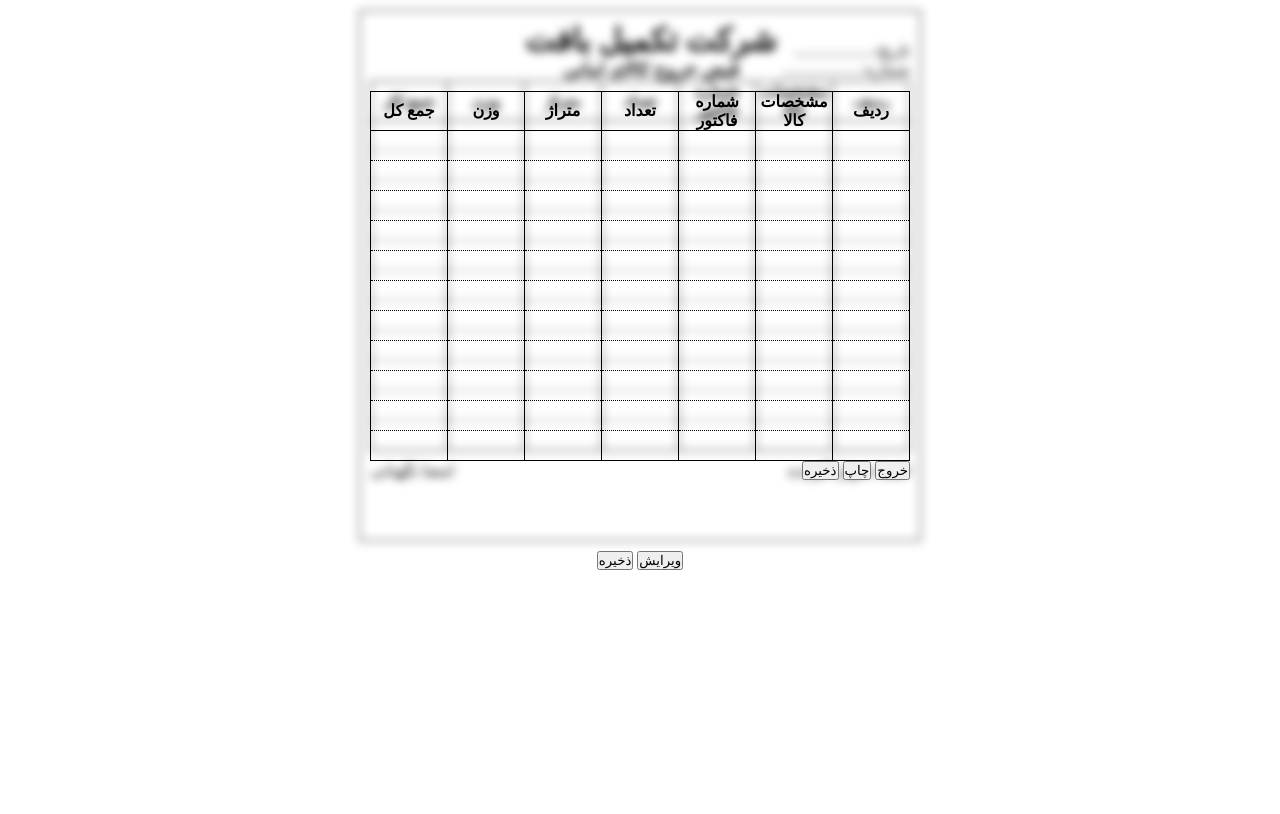
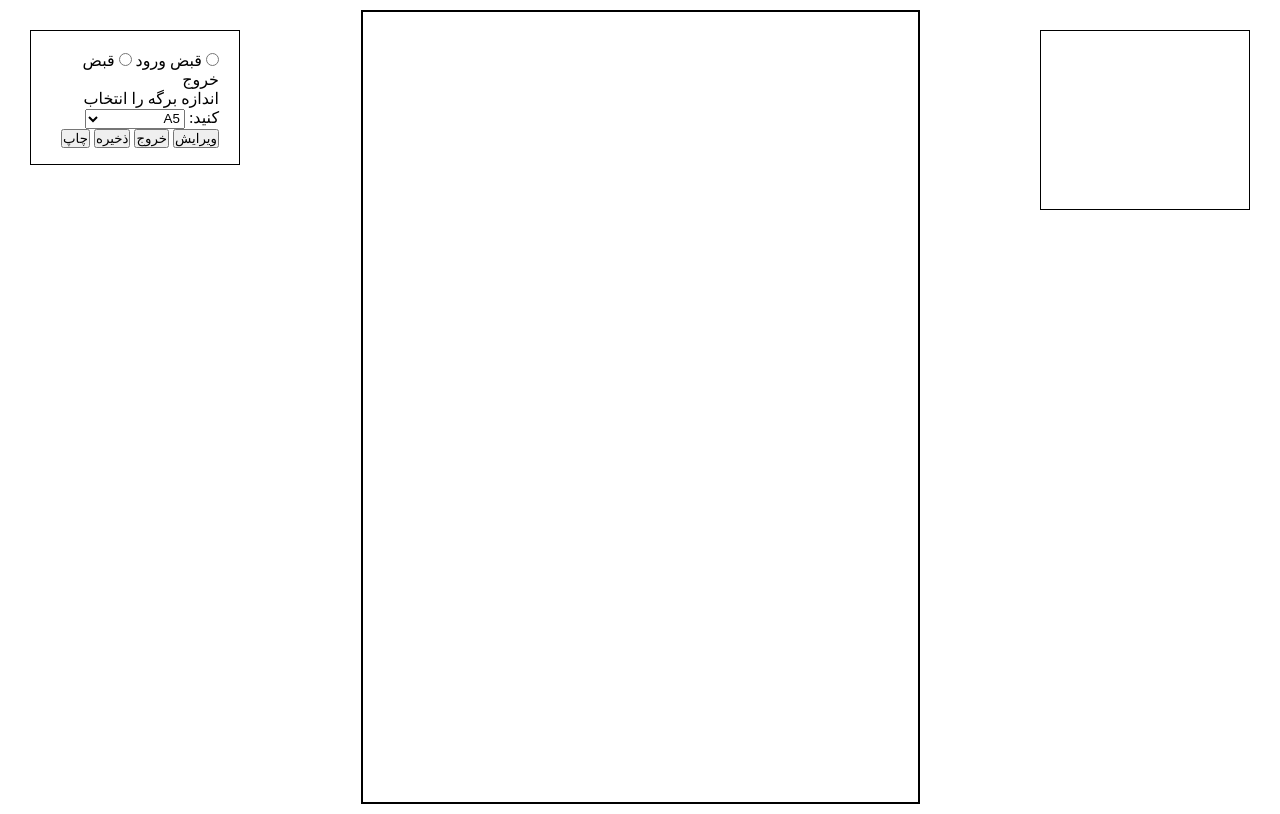
Before and after one commit to StarB0y21/factor, a plain HTML site: page index.html in a window 1280 px wide. Both pictures are taken after a click on the button "ویرایش". Drawn offline with Linux system fonts and the light colour scheme.

Commit message:
updata 2124 23102024

```diff
--- a/index.html
+++ b/index.html
@@ -10,37 +10,27 @@
 </head>
 
 <body>
+    <div id="product-detial-selection">
+    </div>
     <div id="main">
-        <div id="header">
-            <div id="factor-detail">
-                <p>تاریخ:....................</p>
-                <p>شماره:....................</p>
-            </div>
-            <div id="factor-title">
-                <h1>شرکت تکمیل بافت</h1>
-                <h3>قبض خروج کالای امانی</h3>
-            </div>
-        </div>
-        <div id="table">
-            <table id="factor">
-            </table>
-        </div>
-        <div id="footer">
-            <p>امضا تحویل گیرنده</p>
-            <p>امضا نگهبانی</p>
-        </div>
     </div>
-    <div id="edit-table">
-        <table id="edit-factor">
-
-        </table>
+    <div id="factor-type">
+        <input type="radio" name="factor-type-btn" id="enter" value="enter">
+        <label for="enter">قبض ورود</label>
+        <input type="radio" name="factor-type-btn" id="exit" value="exit" onchange="exitFactor()">
+        <label for="exit">قبض خروج</label>
+        <br>
+        <label for="paper">اندازه برگه را انتخاب کنید:</label>
+        <select name="paper" id="paper">
+            <option value="A5">A5</option>
+            <option value="B5">B5</option>
+            <option value="C5">C5</option>
+        </select>
+        <br>
+        <button onclick="editFactor()">ویرایش</button>
         <button onclick="closeEdit()">خروج</button>
-        <button>چاپ</button>
         <button onclick="saveEdit()">ذخیره</button>
-    </div>
-    <div>
-        <button onclick="editFactor()">ویرایش</button>
-        <button>ذخیره</button>
+        <button onclick="print()">چاپ</button>
     </div>
 </body>
 
--- a/script.js
+++ b/script.js
@@ -1,110 +1,103 @@
 "use strict";
 let edit = 0;
-for (let i = 1; i <= 12; i++) {
-    let trTable = document.createElement("tr");
-    trTable.id = i;
-    trTable.classList.add("tr-table");
-    document.getElementById("factor").appendChild(trTable);
-    console.log(`create table row number: ${i}`);
-    for (let z = 0; z <= 6; z++) {
-        if (i == 1) {
-            let thTable = document.createElement("th");
-            thTable.classList.add("th-table");
-            trTable.appendChild(thTable);
-            console.log("zero");
-            switch (true) {
-                case z == 0:
-                    thTable.innerText = "ردیف";
-                    console.log("z = 0");
-                    break;
-                case z == 1:
-                    thTable.innerText = "مشخصات کالا";
-                    console.log("z = 1");
-                    break;
-                case z == 2:
-                    thTable.innerText = "شماره فاکتور";
-                    console.log("z = 2");
-                    break;
-                case z == 3:
-                    thTable.innerText = "تعداد";
-                    console.log("z = 3");
-                    break;
-                case z == 4:
-                    thTable.innerText = "متراژ";
-                    console.log("z = 4");
-                    break;
-                case z == 5:
-                    thTable.innerText = "وزن";
-                    console.log("z = 5");
-                    break;
-                case z == 6:
-                    thTable.innerText = "جمع کل";
-                    console.log("z = 6");
-                    break;
-                default:
-                    window.alert("end");
-                    break;
-            }
-        } else {
-            let tdTable = document.createElement("td");
-            tdTable.innerText = "";
-            tdTable.classList.add("td-table");
-            trTable.appendChild(tdTable);
-            console.log("td");
-        }
-    }
-}
+let exitTableExist = 0;
+let enterTableExist = 0;
+document.getElementById("main").style.pointerEvents = "none";
+function exitFactor() {
 
-document.getElementById("edit-table").style.visibility = "hidden";
+    if (exitTableExist == 1) {
+        window.alert("جدول ایجاد شده است");
+    } else {
+        exitTableExist = 1;
 
-function editFactor() {
-    document.getElementById("edit-table").style.visibility = "visible";
-    document.getElementById("main").style.filter = "blur(5px)";
-    if (edit == 0) {
-        edit = 1;
-        console.log(`${edit}`);
+        let mainSection = document.getElementById("main");
+
+        let headerSection = document.createElement("div");
+        headerSection.id = "header";
+
+        let factorDetailSection = document.createElement("div");
+        factorDetailSection.id = "factor-detail";
+        let dateItem = document.createElement("p");
+        dateItem.innerText = "تاریخ:....................";
+        let numberItem = document.createElement("p");
+        numberItem.innerText = "شماره:....................";
+
+        let factorTitleSection = document.createElement("div");
+        factorTitleSection.id = "factor-title";
+        let factorTitleItem = document.createElement("h1");
+        factorTitleItem.innerText = "شرکت تکمیل بافت";
+        let factorSecTitleItem = document.createElement("h3");
+        factorSecTitleItem.innerText = "قبض خروج کالای امانی";
+
+        let customerSection = document.createElement("div");
+        customerSection.id = "customer";
+        let customerNameItem = document.createElement("p");
+        customerNameItem.innerText = "نام مشتری:";
+
+        let tableSction = document.createElement("div");
+        tableSction.id = "table";
+
+        let factorTableSection = document.createElement("table");
+        factorTableSection.id = "factor";
+
+        let footerSection = document.createElement("div");
+        footerSection.id = "footer";
+
+        let deliverySignature = document.createElement("p");
+        deliverySignature.innerText = "امضا تحویل گیرنده";
+
+        let guardingSignature = document.createElement("p");
+        guardingSignature.innerText = "امضا نگهبانی";
+
+        factorDetailSection.appendChild(dateItem);
+        factorDetailSection.appendChild(numberItem);
+        factorTitleSection.appendChild(factorTitleItem);
+        factorTitleSection.appendChild(factorSecTitleItem);
+        customerSection.appendChild(customerNameItem);
+        headerSection.appendChild(factorDetailSection);
+        headerSection.appendChild(factorTitleSection);
+        headerSection.appendChild(customerSection);
+        tableSction.appendChild(factorTableSection);
+        footerSection.appendChild(deliverySignature);
+        footerSection.appendChild(guardingSignature);
+        mainSection.appendChild(headerSection);
+        mainSection.appendChild(tableSction);
+        mainSection.appendChild(footerSection);
 
         for (let i = 1; i <= 12; i++) {
             let trTable = document.createElement("tr");
             trTable.id = i;
             trTable.classList.add("tr-table");
-            document.getElementById("edit-factor").appendChild(trTable);
-            console.log(`create table row number: ${i}`);
-
+            trTable.classList.add(`tr-${i}`);
+            factorTableSection.appendChild(trTable);
             for (let z = 0; z <= 6; z++) {
                 if (i == 1) {
                     let thTable = document.createElement("th");
                     thTable.classList.add("th-table");
+                    thTable.classList.add(`th-${i}-${z}`);
+                    thTable.id = `th-${i}-${z}`;
                     trTable.appendChild(thTable);
-                    console.log("zero");
                     switch (true) {
                         case z == 0:
                             thTable.innerText = "ردیف";
-                            console.log("z = 0");
                             break;
                         case z == 1:
                             thTable.innerText = "مشخصات کالا";
-                            console.log("z = 1");
                             break;
                         case z == 2:
                             thTable.innerText = "شماره فاکتور";
-                            console.log("z = 2");
                             break;
                         case z == 3:
                             thTable.innerText = "تعداد";
-                            console.log("z = 3");
                             break;
                         case z == 4:
                             thTable.innerText = "متراژ";
-                            console.log("z = 4");
                             break;
                         case z == 5:
                             thTable.innerText = "وزن";
-                            console.log("z = 5");
                             break;
                         case z == 6:
                             thTable.innerText = "جمع کل";
-                            console.log("z = 6");
                             break;
                         default:
                             window.alert("end");
@@ -113,28 +106,95 @@ function editFactor() {
                 } else {
                     let tdTable = document.createElement("td");
                     let inputs = document.createElement("input");
-                    inputs.type = "text";
-                    inputs.classList.add("inputs");
-                    tdTable.innerText = "";
-                    tdTable.appendChild(inputs);
+                    inputs.id = `inputs-${z}-${i}`;
                     tdTable.classList.add("td-table");
+                    tdTable.classList.add(`td-${i}-${z}`);
+                    tdTable.id = `td-${i}-${z}`;
+
                     trTable.appendChild(tdTable);
-                    console.log("td");
+                    if (z == 1) {
+                        let textAreaItam = document.createElement("textarea");
+                        textAreaItam.addEventListener("click", productList);
+                        textAreaItam.id = `inputs-${z}-${i}`;
+                        tdTable.appendChild(textAreaItam);
+
+                    } else {
+                        inputs.type = "text";
+                        inputs.classList.add("inputs");
+                        inputs.id = `inputs-${z}-${i}`;
+                        tdTable.appendChild(inputs);
+                    }
                 }
             }
         }
     }
-
 }
 
 
+function editFactor() {
+    document.getElementById("main").style.pointerEvents = "auto";
+}
+
 function closeEdit() {
-    document.getElementById("edit-table").style.visibility = "hidden";
-    document.getElementById("main").style.filter = "";
-    // edit = 0;
-    console.log(`${edit}`);
+    document.getElementById("main").style.pointerEvents = "none";
 }
 
 function saveEdit() {
+    document.getElementById("product-detial-selection").style.display = "none";
+    document.getElementById("factor-type").style.display = "none";
+    print();
+    document.getElementById("product-detial-selection").style.display = "block";
+    document.getElementById("factor-type").style.display = "block";
+}
 
+function productList() {
+    let thisItem = this;
+
+    let productDetialSelection = document.getElementById("product-detial-selection");
+
+    let detailLable = document.createElement("lable");
+    detailLable.setAttribute("for", "product-detial-selection");
+
+    let inputProductList = document.createElement("input");
+    inputProductList.id = "product-type-input";
+    inputProductList.setAttribute("list", "product-types");
+
+    let dataListProduct = document.createElement("datalist");
+    dataListProduct.id = "product-types";
+
+    let breakLine = document.createElement("br");
+
+    let submitButton = document.createElement("button");
+    submitButton.innerText = "درج";
+    submitButton.id = "type-submit";
+    submitButton.addEventListener("click", function () {
+        setProductType(thisItem);
+    });
+
+    let opt1 = document.createElement("option");
+    opt1.value = "رنگرزی و تکمیل پارچه 270 گرمی";
+    let opt2 = document.createElement("option");
+    opt2.value = "رنگرزی و تکمیل پارچه 500 گرمی";
+    let opt3 = document.createElement("option");
+    opt3.value = "چاپ و تکمیل پارچه 270 گرمی";
+    let opt4 = document.createElement("option");
+    opt4.value = "چاپ و تکمیل پارچه 500 گرمی";
+
+    dataListProduct.appendChild(opt1);
+    dataListProduct.appendChild(opt2);
+    dataListProduct.appendChild(opt3);
+    dataListProduct.appendChild(opt4);
+
+    productDetialSelection.appendChild(detailLable);
+    productDetialSelection.appendChild(inputProductList);
+    productDetialSelection.appendChild(dataListProduct);
+    productDetialSelection.appendChild(breakLine);
+    productDetialSelection.appendChild(submitButton);
 }
+
+function setProductType(i) {
+    let inputValue = document.getElementById("product-type-input").value;
+    i.innerText = inputValue;
+    console.log(inputValue);
+    console.log(i);
+}
--- a/style.css
+++ b/style.css
@@ -5,28 +5,55 @@
 }
 
 body {
-    /* width: 1748px;
-    height: 2480px; */
     display: flex;
     flex-direction: column;
     align-items: center;
     justify-content: center;
 }
 
+#product-detial-selection {
+    /* display: block; */
+    position: absolute;
+    right: 10px;
+    top: 10px;
+    width: 210px;
+    height: 180px;
+    border: 1px solid black;
+    display: flex;
+    flex-direction: column;
+    flex-wrap: nowrap;
+    padding: 15px;
+    margin: 20px;
+}
+
+#product-detial-selection button {
+    width: 75px;
+    height: 20px;
+    margin-top: 10px;
+}
+
+
 #main {
-    z-index: 1;
-    width: max-content;
-    height: max-content;
-    border: 1px solid black;
+    /* A5 */
+    /* width: 559.37007874px; */
+    /* height: 793.7007874px; */
+    /* B5 */
+    /* width: 665.19685039px; */
+    /* height: 944.88188976px; */
+    /* C5 */
+    /* width: 612.28346457px; */
+    /* height: 865.51181102px; */
+    width: 559px;
+    height: 794px;
+    border: 2px solid black;
     padding: 10px;
     margin: 10px;
 }
 
 #header {
-    height: max-content;
+    height: 15%;
     display: flex;
     flex-wrap: wrap-reverse;
-    height: 20%;
 }
 
 #factor-detail {
@@ -42,35 +69,42 @@ body {
     height: 60px;
 }
 
+#customer {
+    display: flex;
+    justify-content: center;
+    align-items: center;
+}
+
 #table {
-    height: 60%;
+    height: 70%;
+    border-collapse: collapse;
+    border: 1px solid black;
 }
 
 #factor {
+    width: 100%;
+    table-layout: fixed;
     border-collapse: collapse;
     margin: 0px;
     padding: 0px;
     box-sizing: border-box;
-    width: 540px;
-    height: 365px;
-    border: 1px solid black;
+    height: 100%;
+    border-right: 1px solid black;
 }
 
 .tr-table {
-    width: 80px;
-    height: 30px;
+    height: 45px;
 }
 
 .th-table {
     border: 1px solid black;
-    width: 75px;
+    border-right: none;
     height: 25px;
 }
 
 .td-table {
     border-bottom: 1px dotted black;
     border-left: 1px solid black;
-    width: 75px;
     height: 25px;
 }
 
@@ -78,27 +112,113 @@ body {
     display: flex;
     justify-content: space-between;
     margin: 10px 0 50px 0;
+    height: 15%;
 }
 
-#edit-table {
-    z-index: 2;
+#factor-type {
     position: absolute;
+    left: 10px;
+    top: 10px;
+    width: 210px;
+    height: 135px;
+    border: 1px solid black;
+    padding: 20px;
+    margin: 20px;
 }
 
-#edit-factor {
-    border-collapse: collapse;
-    margin: 0px;
-    padding: 0px;
-    box-sizing: border-box;
-    width: 540px;
-    height: 365px;
-    border: 1px solid black;
+#paper{
+    width: 100px;
+    height: 20px;
 }
 
-.inputs{
-    width: 70px;
-    height: 20px;
+.inputs {
+    width: 100%;
+    height: 100%;
     border: none;
     background: transparent;
-    outline: none;
 }
+
+textarea {
+    width: 100%;
+    height: 100%;
+    resize: unset;
+    background: transparent;
+    border: none;
+    overflow: hidden;
+    overflow-wrap: break-word;
+}
+
+textarea::-webkit-scrollbar {
+    display: none;
+}
+
+option {
+    white-space: normal;
+    overflow-wrap: break-word;
+}
+
+select {
+    width: 100%;
+    white-space: normal;
+    overflow-wrap: break-word;
+}
+
+/*  */
+
+.th-table:nth-child(1) {
+    width: 10% !important;
+}
+
+.th-table:nth-child(2) {
+    width: 20% !important;
+}
+
+.th-table:nth-child(3) {
+    width: 20% !important;
+}
+
+.th-table:nth-child(4) {
+    width: 10% !important;
+}
+
+.th-table:nth-child(5) {
+    width: 10% !important;
+}
+
+.th-table:nth-child(6) {
+    width: 10% !important;
+}
+
+.th-table:nth-child(7) {
+    width: 20% !important;
+}
+
+/*  */
+
+.td-table:nth-child(1) {
+    width: 10% !important;
+}
+
+.td-table:nth-child(2) {
+    width: 20% !important;
+}
+
+.td-table:nth-child(3) {
+    width: 20% !important;
+}
+
+.td-table:nth-child(4) {
+    width: 10% !important;
+}
+
+.td-table:nth-child(5) {
+    width: 10% !important;
+}
+
+.td-table:nth-child(6) {
+    width: 10% !important;
+}
+
+.td-table:nth-child(7) {
+    width: 20% !important;
+}
```
Also changed, not shown: paper size.txt (added).
